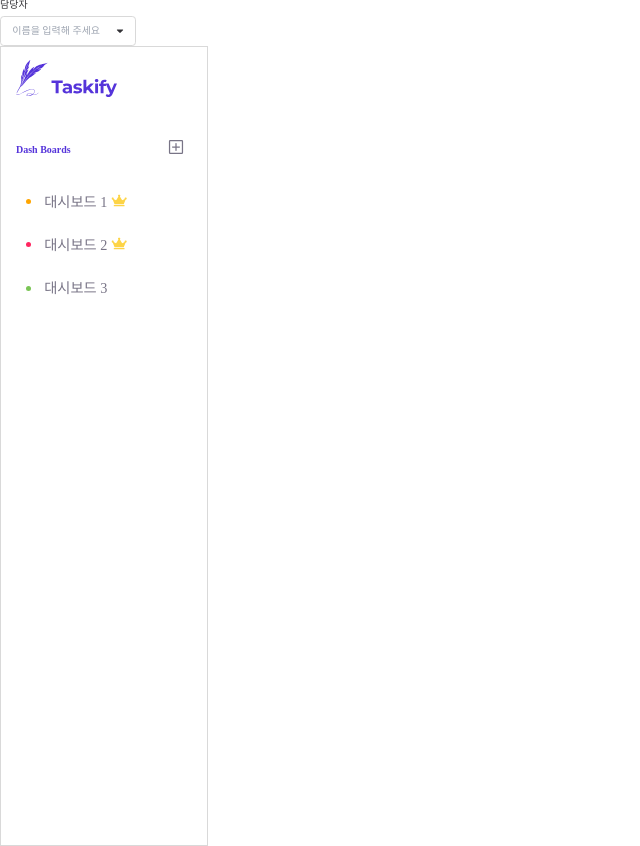
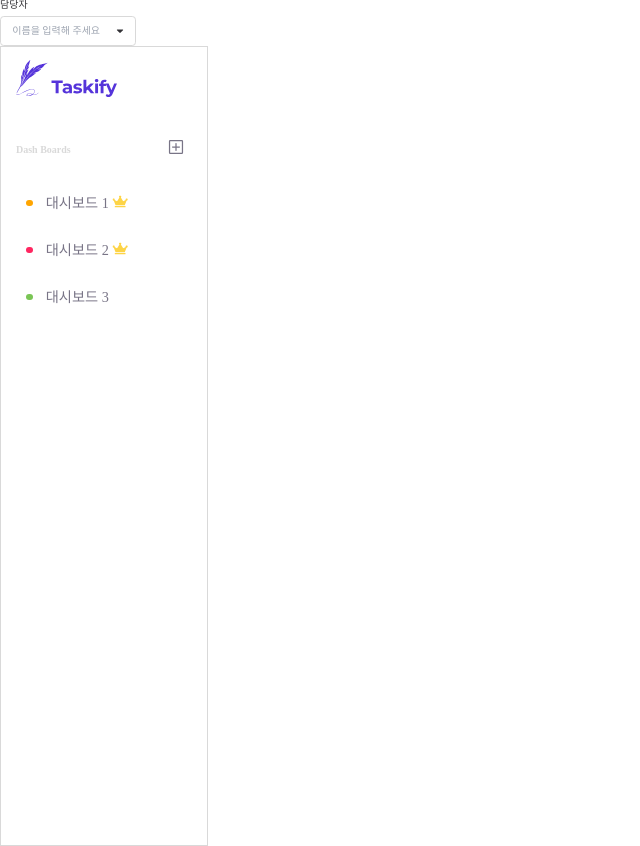
Before and after one commit to sprint-part3-team11/taskify, a Next.js app: page /jy in a window 1280 px wide. Shown: the whole page, without its empty margins (0-640 px from the left). Built offline with nearby package versions, Linux system fonts and the light colour scheme.

Commit message:
style: 최종 스타일 구현 완료

```diff
--- a/src/components/common/CircleColor.tsx
+++ b/src/components/common/CircleColor.tsx
@@ -1,5 +1,6 @@
 import React from 'react';
 import styled from 'styled-components';
+import MEDIA_QUERIES from '@/constants/MEDIAQUERIES';
 
 interface CircleColorProps {
   color: string;
@@ -8,9 +9,13 @@ interface CircleColorProps {
 const S = {
   CircleColor: styled.div<{ color: string }>`
     background-color: ${(props) => props.color};
-    width: 0.5rem;
-    height: 0.5rem;
+    width: 0.65rem;
+    height: 0.65rem;
     border-radius: 50%;
+
+    ${MEDIA_QUERIES.onMobile} {
+      margin-left: 0.5rem;
+    }
   `,
 };
 
--- a/src/components/common/SideBar.tsx
+++ b/src/components/common/SideBar.tsx
@@ -44,7 +44,7 @@ const S = {
   `,
   AddText: styled.span`
     padding-top: 3%;
-    color: ${({ theme }) => theme.color.main};
+    color: ${({ theme }) => theme.color.grayLight};
     font-size: 1rem;
     font-weight: 700;
     margin-right: 9.5rem;
@@ -61,10 +61,11 @@ const S = {
     cursor: pointer;
 
     ${MEDIA_QUERIES.onMobile} {
-      margin-left: 0.7rem;
+      margin-left: 0.85rem;
     }
   `,
   DashboardItemWrapper: styled.div`
+    height: 3.85rem;
     display: flex;
     align-items: center;
     padding: 10px;
@@ -74,14 +75,7 @@ const S = {
       background: var(--violet-violet-8, #f1effd);
       border-radius: 0.55rem;
     }
-
-    ${MEDIA_QUERIES.onMobile} {
-      padding: 1.25rem;
-      margin-top: 0.85rem;
-      margin-left: 0.2rem;
-    }
   `,
-  CircleColor: styled(CircleColor)``,
   DashboardItem: styled.li<{ active: boolean }>`
     cursor: pointer;
     color: ${({ theme }) => theme.color.grayDark};
@@ -133,7 +127,7 @@ const Sidebar: React.FC<SidebarProps> = ({ dashboards }) => {
       <ul>
         {updatedDashboards.map((dashboard) => (
           <S.DashboardItemWrapper key={dashboard.id}>
-            <S.CircleColor color={dashboard.color} />
+            <CircleColor color={dashboard.color} />
             <S.DashboardItem
               active={dashboard.id === router.query.dashboardId}
               onClick={() => handleDashboardClick(dashboard.id)}
```
